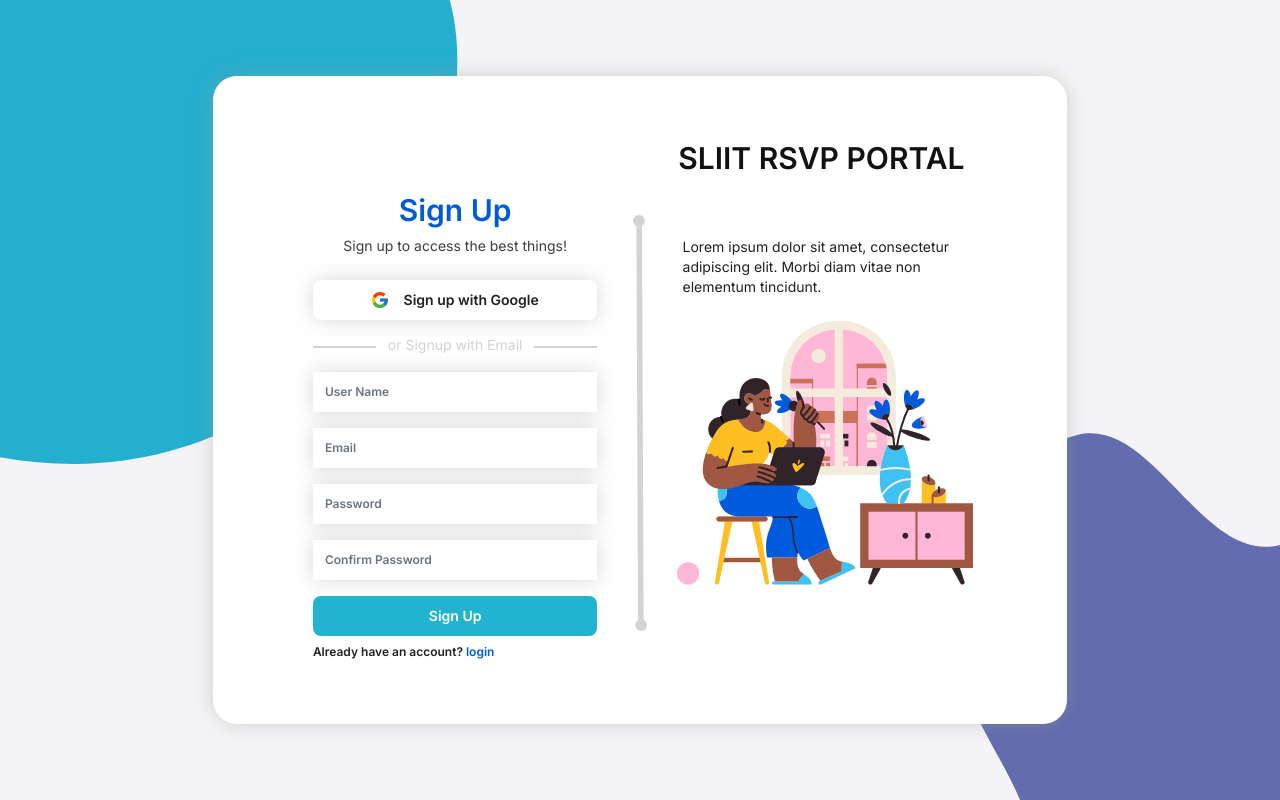
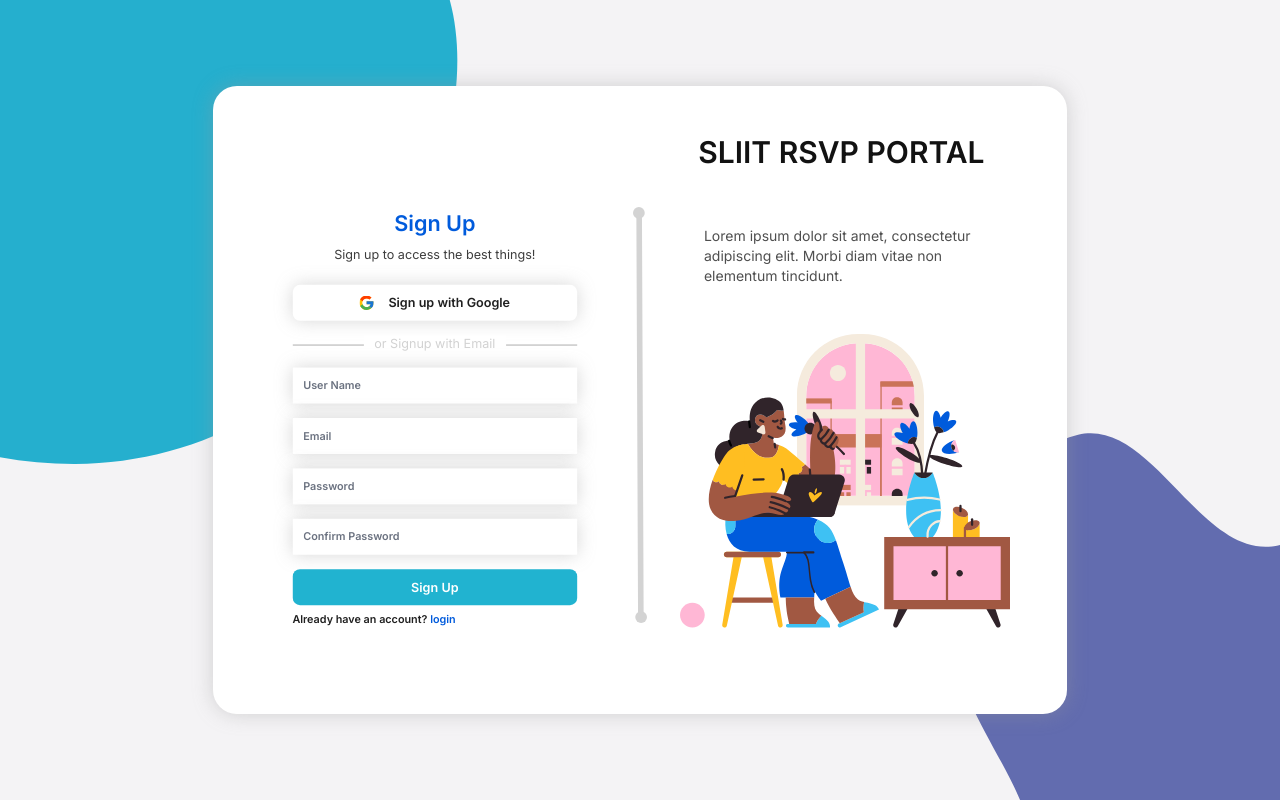
Before and after one commit to sliit-foss/rsvp-frontend, a Next.js app: page /login in a window 1280 px wide. Built offline with nearby package versions, Linux system fonts and the light colour scheme.

Commit message:
desktop styling additions

```diff
--- a/components/LoginForm.tsx
+++ b/components/LoginForm.tsx
@@ -27,8 +27,8 @@
 
 const LoginForm = ({login,loginToggleHandler}:LoginFormProps): JSX.Element => {
     return(
-        <div className="flex flex-col items-center lg:w-6/12">
-            <h2 className="font-inter font-extrabold text-blue font-inter text-3xl mb-2">{login ? 'LOGIN' : 'Sign Up'}</h2>
+        <div className="flex flex-col order-1 lg:order-none items-center lg:w-6/12 lg:justify-center lg:transform lg:scale-90">
+            <h2 className="font-inter font-extrabold text-blue font-inter text-3xl lg:text-2xl mb-2">{login ? 'LOGIN' : 'Sign Up'}</h2>
              <p className="font-inter text-textBlackSecondary font-medium mb-6 text-sm">{login ? 'Login' : 'Sign up'} to access the best things!</p>
                 <button className="shadow-ds2 flex flex-row w-full lg:w-4/5 h-10 rounded-lg flex items-center justify-center leading-4 font-semibold font-inter text-sm mb-6">
                     <NextImage
--- a/components/LoginInfo.tsx
+++ b/components/LoginInfo.tsx
@@ -8,10 +8,10 @@
 
 const LoginInfo = (props:LoginInfoProps): JSX.Element => {
 
-    const outerContainerClass = "flex flex-col items-center justify-center lg:w-6/12";
+    const outerContainerClass = "flex flex-col items-center justify-center lg:justify-center lg:w-6/12 lg:items-center";
+    const paragraphClass = "text-center text-textBlackTertiary mb-6 lg:text-left lg:w-5/6 lg:text-sm lg:p-6";
+    const imageClass = "mb-6 lg:mb-0 w-3/4 lg:w-5/6";
 
-    const paragraphClass = "text-center mb-6 lg:text-left lg:w-4/5 lg:text-sm";
-    const imageClass = "mb-6 w-3/4 lg:w-5/6"
     if(props.login){
         return(
             <div className={outerContainerClass}>
--- a/components/LoginSignup.tsx
+++ b/components/LoginSignup.tsx
@@ -13,7 +13,7 @@
     }
 
     const lineBreakClass = "hidden lg:block lg:w-3.5 lg:h-full";
-    const layoutClass = "lg:flex lg:flex-col-2";
+    const layoutClass = "flex flex-col lg:flex lg:flex-row";
     const titleClass = `text-black text-3xl font-extrabold text-center mb-4`;
     const titleWrapper = "flex justify-center items-center lg:grid lg:grid-cols-2";
 
@@ -64,7 +64,7 @@
     </div>
 
     return(
-            <div className="w-full h-full bg-white p-5 lg:p-16 lg:mx-auto lg:my-auto lg:w-4/6 lg:h-5/6 rounded-3xl shadow-ds2 grid row-span-1">
+            <div className="w-full h-full bg-white p-5 lg:p-6 lg:pt-12 lg:pb-16 lg:mx-auto lg:my-auto lg:w-4/6 lg:h-5/6 rounded-3xl shadow-ds2 grid row-span-1">
                 {selectLogin ? loginTitle : signupTitle}
                 {selectLogin ? loginLayout : signupLayout}
             </div>
--- a/tailwind.config.js
+++ b/tailwind.config.js
@@ -6,6 +6,7 @@
       black: '#121212',
       textBlack: '#202020',
       textBlackSecondary: '#3D3D3D',
+      textBlackTertiary: '#4F4F4F',
       white: '#ffffff',
       blue: '#005BDC',
       lightBlue: '#21B3D0',
```
